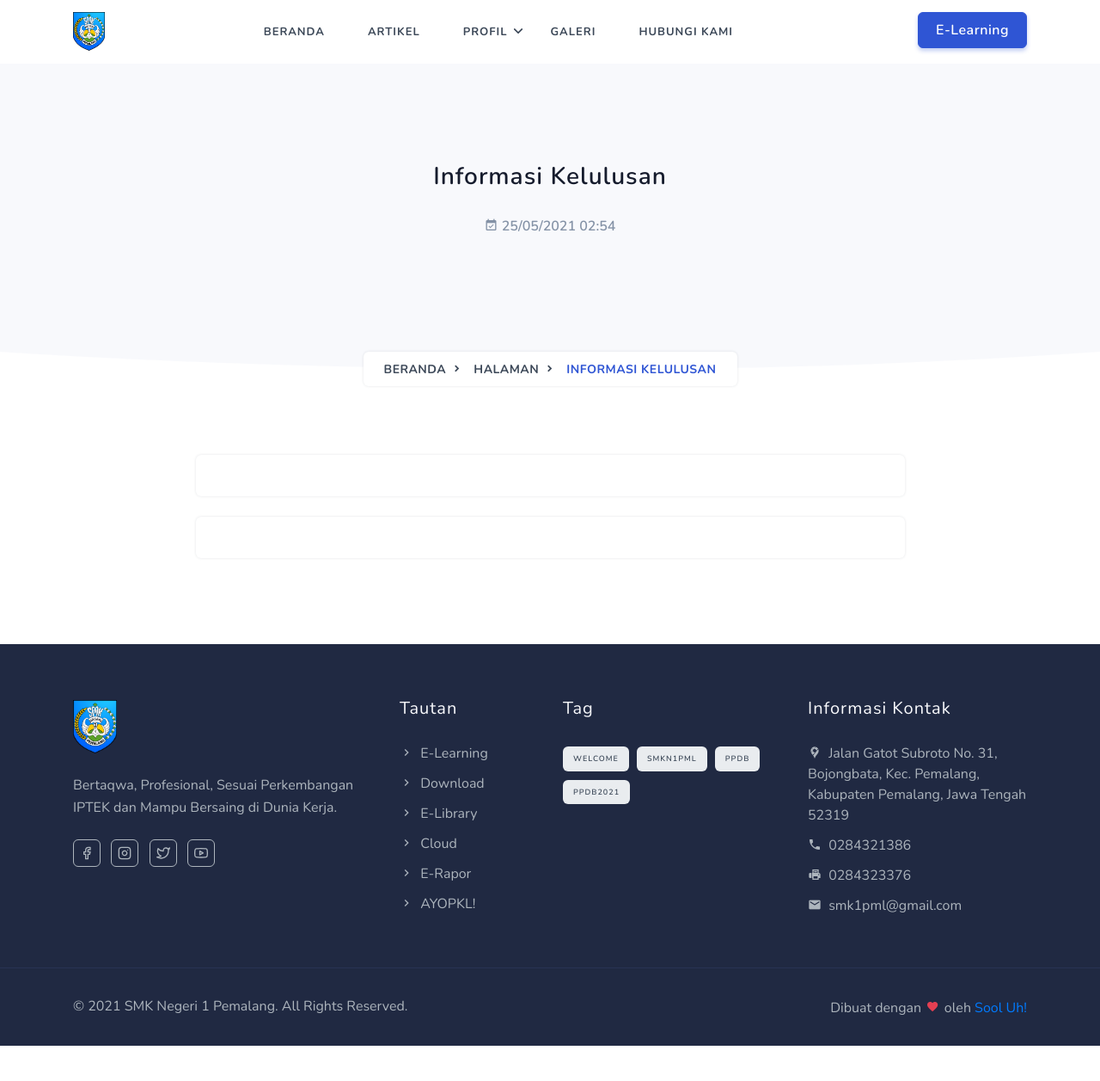
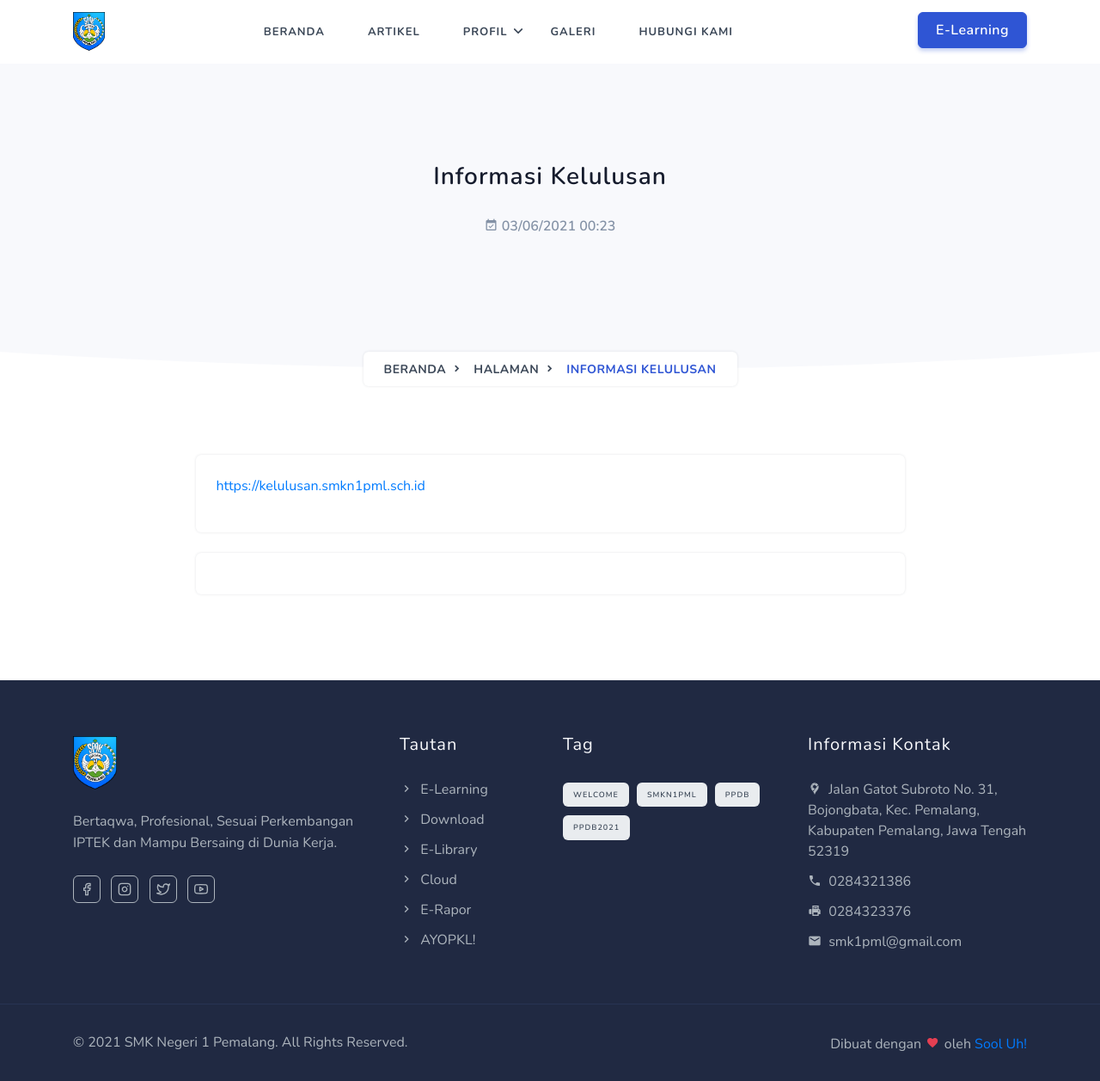
Before and after one commit to smkn1pml/website, a Jekyll site: the page built from _pages/kelulusan.md, in a window 1280 px wide and 1257 px high. Shown: the whole window at 86% size. Built offline with Jekyll 4.4.1, drawn with Linux system fonts in a browser that asks for light colours; comment, search, counter and statistics services are not loaded.

Commit message:
Update Halaman “kelulusan”

```diff
--- a/_pages/kelulusan.md
+++ b/_pages/kelulusan.md
@@ -1,5 +1,6 @@
 ---
 title: Informasi Kelulusan
 slug: kelulusan
-date: 2021-05-25T02:54:30.688Z
+date: 2021-06-03T00:23:30.633Z
 ---
+<https://kelulusan.smkn1pml.sch.id>
```
